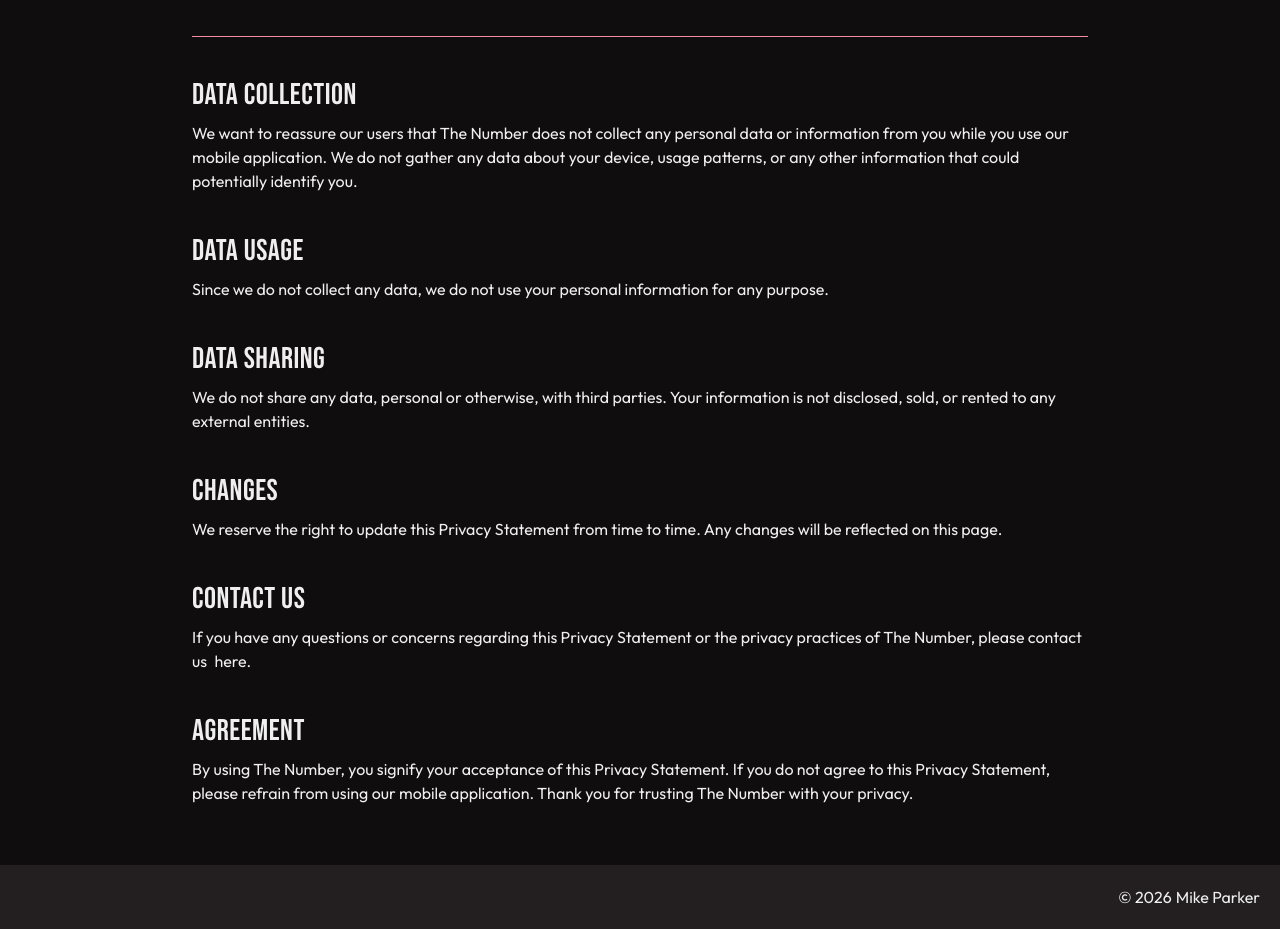
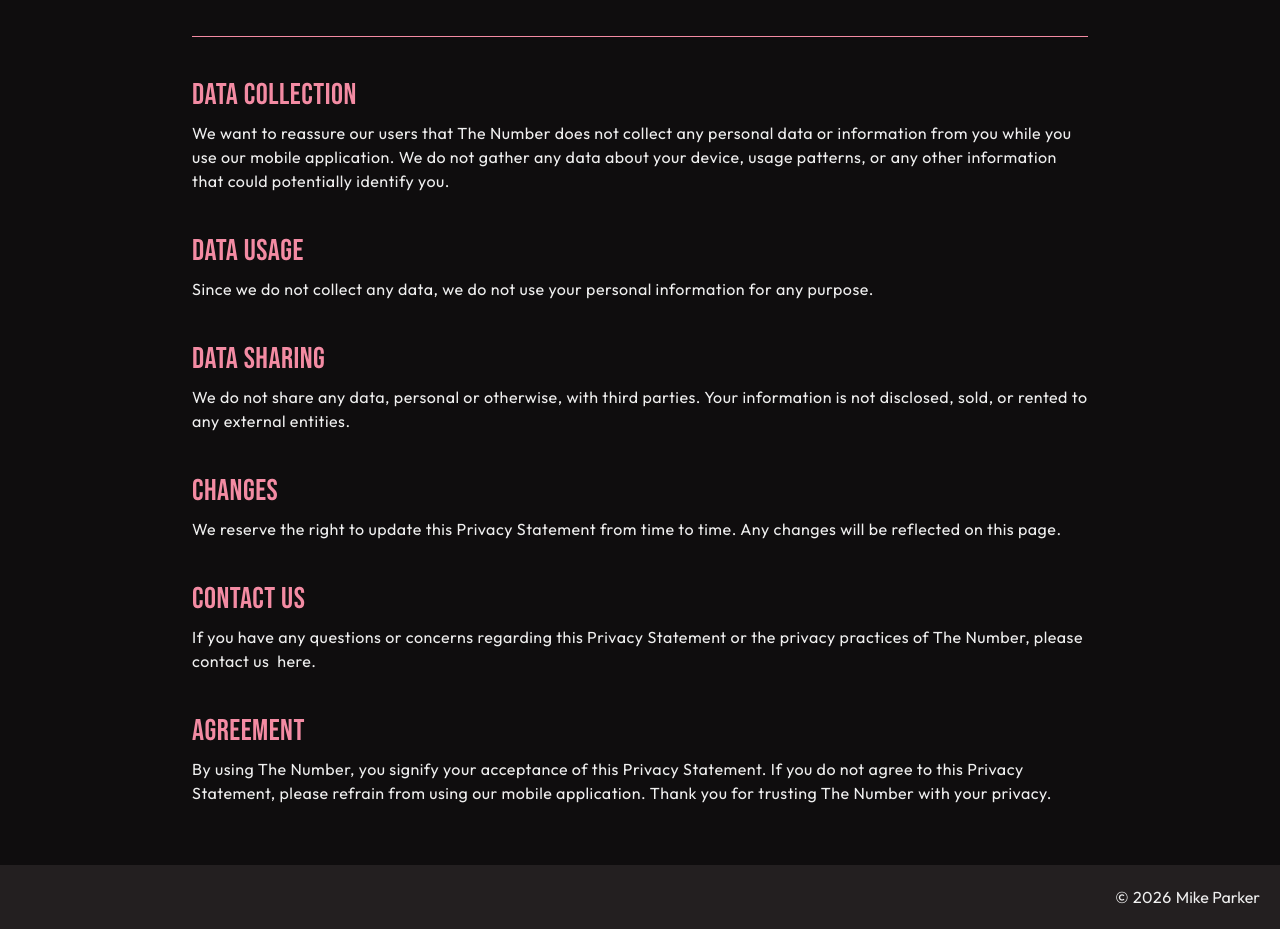
Before and after one commit to WildPastry/TheNumberLanding, a React (Vite) app: page /privacy in a window 1280 px wide. Shown: the part 360-1289 px from the top of the page. Built offline with nearby package versions, Linux system fonts and the light colour scheme.

Commit message:
Bump versions. Update colours.

```diff
--- a/src/index.css
+++ b/src/index.css
@@ -70,6 +70,10 @@
   font-family: var(--font-outfit);
 }
 
+p {
+  letter-spacing: 0.5px;
+}
+
 h2,
 h3 {
   letter-spacing: 0.5px;
--- a/src/pages/Privacy.tsx
+++ b/src/pages/Privacy.tsx
@@ -15,7 +15,7 @@
       </p>
       <hr aria-hidden='true' className='h-px my-10 bg-strawberry border-0' />
       <div className='mb-10'>
-        <h2 className='text-3xl text-(--fg) mb-2'>DATA COLLECTION</h2>
+        <h2 className='text-3xl text-strawberry mb-2'>DATA COLLECTION</h2>
         <p className='text-md'>
           We want to reassure our users that The Number does not collect any
           personal data or information from you while you use our mobile
@@ -25,14 +25,14 @@
         </p>
       </div>
       <div className='mb-10'>
-        <h2 className='text-3xl text-(--fg) mb-2'>DATA USAGE</h2>
+        <h2 className='text-3xl text-strawberry mb-2'>DATA USAGE</h2>
         <p className='text-md'>
           Since we do not collect any data, we do not use your personal
           information for any purpose.
         </p>
       </div>
       <div className='mb-10'>
-        <h2 className='text-3xl text-(--fg) mb-2'>DATA SHARING</h2>
+        <h2 className='text-3xl text-strawberry mb-2'>DATA SHARING</h2>
         <p className='text-md'>
           We do not share any data, personal or otherwise, with third parties.
           Your information is not disclosed, sold, or rented to any external
@@ -40,14 +40,14 @@
         </p>
       </div>
       <div className='mb-10'>
-        <h2 className='text-3xl text-(--fg) mb-2'>CHANGES</h2>
+        <h2 className='text-3xl text-strawberry mb-2'>CHANGES</h2>
         <p className='text-md'>
           We reserve the right to update this Privacy Statement from time to
           time. Any changes will be reflected on this page.
         </p>
       </div>
       <div className='mb-10'>
-        <h2 className='text-3xl text-(--fg) mb-2'>CONTACT US</h2>
+        <h2 className='text-3xl text-strawberry mb-2'>CONTACT US</h2>
         <p className='text-md mb-2'>
           If you have any questions or concerns regarding this Privacy Statement
           or the privacy practices of The Number, please contact us{' '}
@@ -60,7 +60,7 @@
         </p>
       </div>
       <div className='mb-10'>
-        <h2 className='text-3xl text-(--fg) mb-2'>AGREEMENT</h2>
+        <h2 className='text-3xl text-strawberry mb-2'>AGREEMENT</h2>
         <p className='text-md'>
           By using The Number, you signify your acceptance of this Privacy
           Statement. If you do not agree to this Privacy Statement, please
--- a/src/pages/Terms.tsx
+++ b/src/pages/Terms.tsx
@@ -24,9 +24,7 @@
         waive any right to receive specific notice of each such change.
       </p>
       <hr aria-hidden='true' className='h-px my-10 bg-berry border-0' />
-      <h2 className='text-3xl text-(--fg) mb-2'>
-        INTELLECTUAL PROPERTY RIGHTS
-      </h2>
+      <h2 className='text-3xl text-berry mb-2'>INTELLECTUAL PROPERTY RIGHTS</h2>
       <p className='text-md'>
         Unless otherwise indicated, the App is our proprietary property and all
         source code, databases, functionality, software, designs, audio, video,
@@ -47,14 +45,14 @@
         all rights not expressly granted to you in and to the App, the Content
         and the Marks.
       </p>
-      <h2 className='text-3xl text-(--fg) mb-2 mt-8'>USER REGISTRATION</h2>
+      <h2 className='text-3xl text-berry mb-2 mt-8'>USER REGISTRATION</h2>
       <p className='text-md'>
         You may register with the App. You agree to keep your password
         confidential and will be responsible for all use of your account and
         password. We do not have access to your password though this may be
         reset using the “Forgotten password” link.
       </p>
-      <h2 className='text-3xl text-(--fg) mb-2 mt-8'>PROHIBITED ACTIVITIES</h2>
+      <h2 className='text-3xl text-berry mb-2 mt-8'>PROHIBITED ACTIVITIES</h2>
       <p className='mb-1'>
         You may not access or use the App for any purpose other than that for
         which we make the App available. The App may not be used in connection
@@ -156,7 +154,7 @@
         </li>
       </ol>
 
-      <h2 className='text-3xl text-(--fg) mb-2 mt-8'>
+      <h2 className='text-3xl text-berry mb-2 mt-8'>
         MOBILE APPLICATION LICENSE
       </h2>
       <p className='mb-1'>
@@ -196,7 +194,7 @@
         </li>
       </ol>
 
-      <h2 className='text-3xl text-(--fg) mb-2 mt-8'>
+      <h2 className='text-3xl text-berry mb-2 mt-8'>
         APPLE AND ANDROID DEVICES
       </h2>
       <p className='mb-1'>
@@ -254,7 +252,7 @@
         </li>
       </ol>
 
-      <h2 className='text-3xl text-(--fg) mb-2 mt-8'>SUBMISSIONS</h2>
+      <h2 className='text-3xl text-berry mb-2 mt-8'>SUBMISSIONS</h2>
       <p className='text-md'>
         You acknowledge and agree that any questions, comments, suggestions,
         ideas, feedback, or other information regarding the App (“Submissions”)
@@ -269,7 +267,7 @@
         against us for any alleged or actual infringement or misappropriation of
         any proprietary right in your Submissions.
       </p>
-      <h2 className='text-3xl text-(--fg) mb-2 mt-8'>ADVERTISERS</h2>
+      <h2 className='text-3xl text-berry mb-2 mt-8'>ADVERTISERS</h2>
       <p className='text-md'>
         We allow advertisers to display their advertisements and other
         information in certain areas of the App, such as sidebar advertisements
@@ -284,7 +282,7 @@
         advertisers.
       </p>
 
-      <h2 className='text-3xl text-(--fg) mb-2 mt-8'>APP MANAGEMENT</h2>
+      <h2 className='text-3xl text-berry mb-2 mt-8'>APP MANAGEMENT</h2>
       <p className='mb-1'>We reserve the right, but not the obligation, to:</p>
       <ol className='list-decimal space-y-2 pl-6 text-md font-outfit-light'>
         <li>monitor the App for violations of these Terms and Conditions.</li>
@@ -310,7 +308,7 @@
           and property and to facilitate the proper functioning of the App.
         </li>
       </ol>
-      <h2 className='text-3xl text-(--fg) mb-2 mt-8'>PRIVACY POLICY</h2>
+      <h2 className='text-3xl text-berry mb-2 mt-8'>PRIVACY POLICY</h2>
       <p className='text-md'>
         We care about data privacy and security. Please review our Privacy
         Policy. By using the App, you agree to be bound by our Privacy Policy,
@@ -323,9 +321,7 @@
         the United States, and you expressly consent to have your data
         transferred to and processed in the United States.
       </p>
-      <h2 className='text-3xl text-(--fg) mb-2 mt-8'>
-        COPYRIGHT INFRINGEMENTS
-      </h2>
+      <h2 className='text-3xl text-berry mb-2 mt-8'>COPYRIGHT INFRINGEMENTS</h2>
       <p className='text-md'>
         We respect the intellectual property rights of others. If you believe
         that any material available on or through the App infringes upon any
@@ -338,7 +334,7 @@
         material located on or linked to by the App infringes your copyright,
         you should consider first contacting an attorney.
       </p>
-      <h2 className='text-3xl text-(--fg) mb-2 mt-8'>TERM AND TERMINATION</h2>
+      <h2 className='text-3xl text-berry mb-2 mt-8'>TERM AND TERMINATION</h2>
       <p className='text-md'>
         These Terms and Conditions shall remain in full force and effect while
         you use the App. WITHOUT LIMITING ANY OTHER PROVISION OF THESE TERMS AND
@@ -358,7 +354,7 @@
         including without limitation pursuing civil, criminal, and injunctive
         redress.
       </p>
-      <h2 className='text-3xl text-(--fg) mb-2 mt-8'>
+      <h2 className='text-3xl text-berry mb-2 mt-8'>
         MODIFICATIONS AND INTERRUPTIONS
       </h2>
       <p className='text-md'>
@@ -380,7 +376,7 @@
         obligate us to maintain and support the App or to supply any
         corrections, updates, or releases in connection therewith.
       </p>
-      <h2 className='text-3xl text-(--fg) mb-2 mt-8'>CORRECTIONS</h2>
+      <h2 className='text-3xl text-berry mb-2 mt-8'>CORRECTIONS</h2>
       <p className='text-md'>
         There may be information on the App that contains typographical errors,
         inaccuracies, or omissions that may relate to the App, including
@@ -389,7 +385,7 @@
         to change or update the information on the App at any time, without
         prior notice.
       </p>
-      <h2 className='text-3xl text-(--fg) mb-2 mt-8'>DISCLAIMER</h2>
+      <h2 className='text-3xl text-berry mb-2 mt-8'>DISCLAIMER</h2>
       <p className='text-md'>
         THE APP IS PROVIDED ON AN AS-IS AND AS-AVAILABLE BASIS. YOU AGREE THAT
         YOUR USE OF THE APP AND OUR SERVICES WILL BE AT YOUR SOLE RISK. TO THE
@@ -419,7 +415,7 @@
         PRODUCT OR SERVICE THROUGH ANY MEDIUM OR IN ANY ENVIRONMENT, YOU SHOULD
         USE YOUR BEST JUDGMENT AND EXERCISE CAUTION WHERE APPROPRIATE.
       </p>
-      <h2 className='text-3xl text-(--fg) mb-2 mt-8'>
+      <h2 className='text-3xl text-berry mb-2 mt-8'>
         LIMITATIONS OF LIABILITY
       </h2>
       <p className='text-md'>
@@ -430,7 +426,7 @@
         USE OF THE APP, EVEN IF WE HAVE BEEN ADVISED OF THE POSSIBILITY OF SUCH
         DAMAGES.
       </p>
-      <h2 className='text-3xl text-(--fg) mb-2 mt-8'>USER DATA</h2>
+      <h2 className='text-3xl text-berry mb-2 mt-8'>USER DATA</h2>
       <p className='text-md'>
         We will maintain certain data that you transmit to the App for the
         purpose of managing the App, as well as data relating to your use of the
@@ -441,7 +437,7 @@
         hereby waive any right of action against us arising from any such loss
         or corruption of such data.
       </p>
-      <h2 className='text-3xl text-(--fg) mb-2 mt-8'>
+      <h2 className='text-3xl text-berry mb-2 mt-8'>
         ELECTRONIC COMMUNICATIONS, TRANSACTIONS, AND SIGNATURES
       </h2>
       <p className='text-md'>
@@ -452,7 +448,7 @@
         on the App, satisfy any legal requirement that such communication be in
         writing.
       </p>
-      <h2 className='text-3xl text-(--fg) mb-2 mt-8'>
+      <h2 className='text-3xl text-berry mb-2 mt-8'>
         YOU HEREBY AGREE TO THE USE OF ELECTRONIC SIGNATURES, CONTRACTS, ORDERS,
         AND OTHER RECORDS, AND TO ELECTRONIC DELIVERY OF NOTICES, POLICIES, AND
         RECORDS OF TRANSACTIONS INITIATED OR COMPLETED BY US OR VIA THE APP.
@@ -464,7 +460,7 @@
         records, or to payments or the granting of credits by any means other
         than electronic means.
       </p>
-      <h2 className='text-3xl text-(--fg) mb-2 mt-8'>MISCELLANEOUS</h2>
+      <h2 className='text-3xl text-berry mb-2 mt-8'>MISCELLANEOUS</h2>
       <p className='text-md'>
         These Terms and Conditions and any policies or operating rules posted by
         us on the App constitute the entire agreement and understanding between
```
Also changed, not shown: package.json (+4 -4 lines), 1 other file (tests, documents, lock files or other folders).
